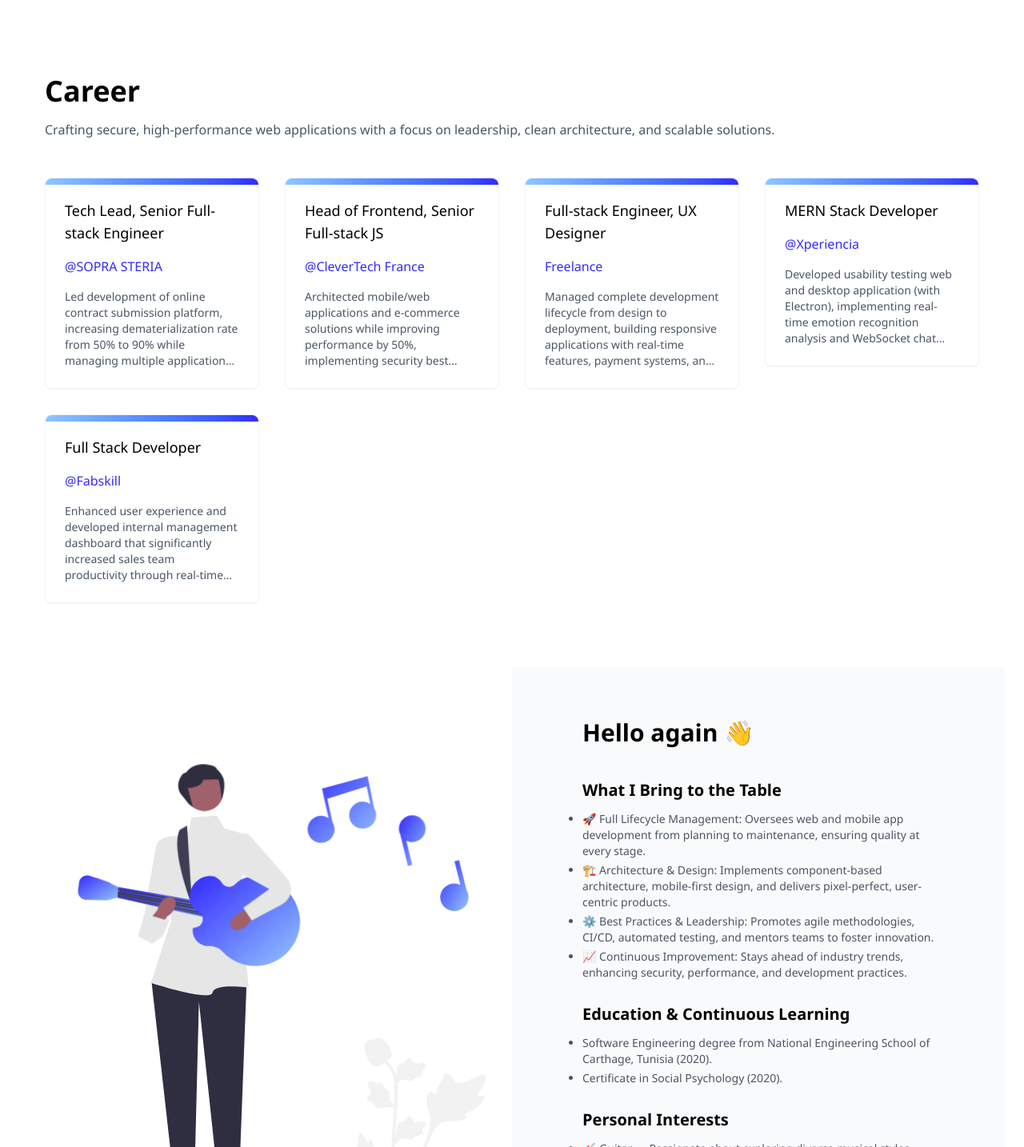
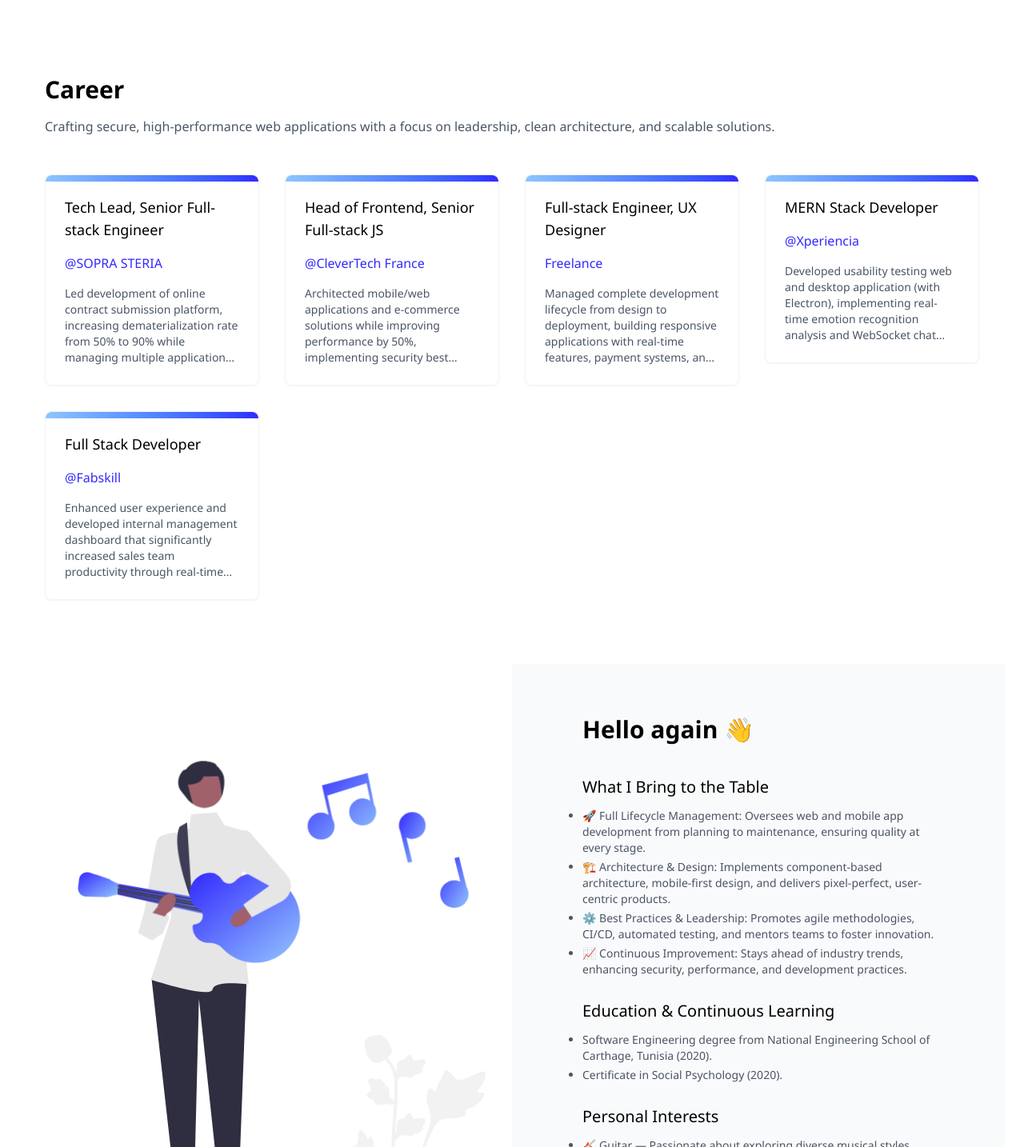
Before and after one commit to MalekSmida/minimalist-potfolio-template-nextjs, a Next.js app: page / in a window 1280 px wide. Shown: the part 696-2130 px from the top of the page at 80% size. Built offline with nearby package versions, Linux system fonts and the light colour scheme.

Commit message:
feat: add docs to pages

```diff
--- a/src/app/layout.tsx
+++ b/src/app/layout.tsx
@@ -16,27 +16,33 @@ const RootLayout: React.FC<
     children: React.ReactNode;
   }>
 > = async ({ children }) => {
-  // Get the nonce from the headers
-  // Docs: https://nextjs.org/docs/app/building-your-application/configuring/content-security-policy#reading-the-nonce
+  // Get the nonce from the headers.
+  // The nonce is a unique, random string. Used with CSP to selectively allow certain inline scripts or styles to execute, bypassing strict CSP directives.
+  // If not using nonce we would added 'unsafe-eval' and 'unsafe-inline' in script-src of CSP Header.
+  // Docs: https://nextjs.org/docs/app/building-your-application/configuring/content-security-policy#nonces
   const nextHeaders = await headers();
-  const nonce = nextHeaders.get('x-nonce') || '';
+  const nonce = nextHeaders.get('x-nonce') || ''; // set default value to "".
 
   return (
     <html lang="en">
       <Head>
         <meta name="viewport" content="width=device-width, initial-scale=1" />
         {/*
-        index: Tells search engines to index the page and include it in search results.
-        follow: Instructs search engines to follow the links on the page.
+        For robots:
+        - index: Tells search engines to index the page and include it in search results.
+        - follow: Instructs search engines to follow the links on the page.
         */}
         <meta name="robots" content="index, follow" />
         <link rel="icon" href="/favicon.ico" />
       </Head>
       <body className="flex min-h-screen flex-col items-center justify-between dark:bg-gray-900 dark:text-white">
         <main className="mx-auto flex w-full max-w-7xl flex-col items-center px-4 sm:px-6">
+          {/* Top scroll bar animation  */}
           <ScrollProgressIndicatorBar nonce={nonce} />
+          {/* content of page */}
           {children}
         </main>
+        {/* Footer which includes contact info */}
         <Footer
           email={contactSectionData.email}
           address={contactSectionData.address}
@@ -46,6 +52,7 @@ const RootLayout: React.FC<
           githubLink={contactSectionData.githubLink}
           githubRepoLink={contactSectionData.githubRepoLink}
         />
+
         <BackToTopButton />
       </body>
     </html>
--- a/src/components/AnimatedGuitarPlayerImage/AnimatedGuitarPlayerImage.tsx
+++ b/src/components/AnimatedGuitarPlayerImage/AnimatedGuitarPlayerImage.tsx
@@ -1,3 +1,7 @@
+/**
+ * SVG component for a guitar player.
+ * Used in About section
+ */
 const AnimatedGuitarPlayerImage: React.FC = () => {
   return (
     <svg
--- a/src/components/DarkModeToggleButton/DarkModeToggleButton.tsx
+++ b/src/components/DarkModeToggleButton/DarkModeToggleButton.tsx
@@ -5,7 +5,11 @@
 // Local files
 import { useDarkMode } from '@/hooks';
 
+/**
+ * Button component, which switch between light and dark theme when clicked
+ */
 const DarkModeToggleButton: React.FC = () => {
+  // Hooks
   const { isDark, toggleDarkMode } = useDarkMode();
 
   return (
--- a/src/components/ExperienceCard/ExperienceCard.tsx
+++ b/src/components/ExperienceCard/ExperienceCard.tsx
@@ -4,7 +4,7 @@ import Link from 'next/link';
 import { IExperienceCard } from './experienceCard.types';
 
 /**
- * Experience card shown in home under Career section
+ * Experience card shown in home page under Career section
  */
 const ExperienceCard: React.FC<IExperienceCard> = ({
   _id,
--- a/src/sections/About/About.tsx
+++ b/src/sections/About/About.tsx
@@ -9,7 +9,7 @@ const AboutBlock: React.FC<{ title: string; itemList: string[] }> = ({ title, it
   if (!itemList.length) return;
   return (
     <>
-      {title && <h2 className="mt-7 text-xl font-bold">{title}</h2>}
+      {title && <h2 className="mt-7 text-lg sm:text-xl">{title}</h2>}
       <ul className="mt-3 list-disc space-y-1 text-gray-600 dark:text-gray-200">
         {itemList?.map((item, index) => <li key={index}>{item}</li>)}
       </ul>
--- a/src/sections/Career/Career.tsx
+++ b/src/sections/Career/Career.tsx
@@ -12,7 +12,7 @@ const Career: React.FC<PropsCareer> = ({ descriptionList, experienceList }) => {
 
   return (
     <section className="relative my-10 w-full px-8" aria-labelledby="career-heading" id="career">
-      <h1 id="career-heading" className="my-4 text-3xl font-bold sm:text-4xl">
+      <h1 id="career-heading" className="my-4 text-2xl font-bold sm:text-3xl">
         Career
       </h1>
 
```
Also changed, not shown: src/app/experience/[slug]/page.tsx (+11 -0 lines), src/app/page.tsx (+9 -0 lines), src/components/Footer/ContactSection.tsx (+23 -1 lines), src/components/Footer/CopyrightSection.tsx (+16 -0 lines).
